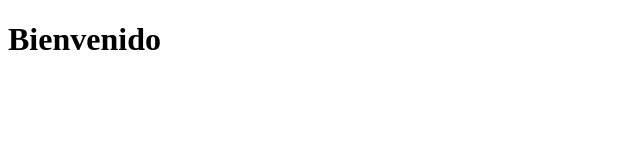
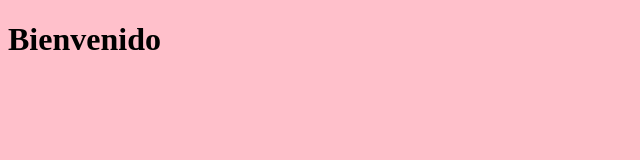
Before and after one commit to jesustam123/webpage, a plain HTML site: page pag 2.html in a window 1280 px wide. Shown: the whole page, without its empty margins (0-640 px from the left). Drawn offline with Linux system fonts and the light colour scheme.

Commit message:
Update pag 2.html

```diff
--- a/pag 2.html
+++ b/pag 2.html
@@ -9,3 +9,16 @@
 </body>
 </html>
 <SCRIPT LANGUAGE="JavaScript">var txt=" segunda pag ";var espera=140;var refresco=null;function rotulo_title() {document.title=txt;txt=txt.substring(1,txt.length)+txt.charAt(0);refresco=setTimeout("rotulo_title()",espera);}rotulo_title();</script>
+<head>
+  <style>
+    body {
+      background-color: #ffc0cb; /* Color rosa claro */
+      /* O para imagen: */
+      /* background-image: url(https://wallpapers.com/images/hd/goku-ultra-instinct-pictures-bgf20m0vfdijyq4f.jpg); */
+      /* background-size: cover; */
+    }
+  </style>
+</head>
+<body>
+  <!-- Tu contenido aquí -->
+</body>
```
